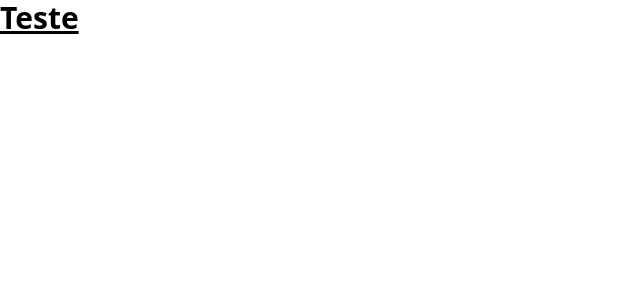
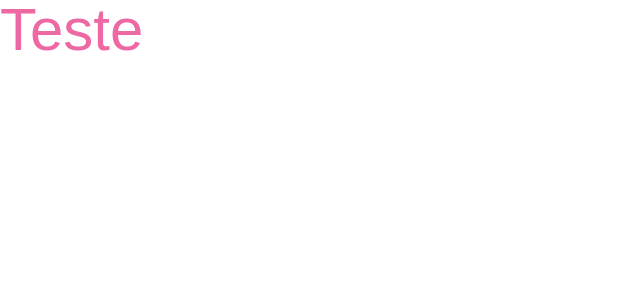
Before and after one commit to carolandrade1/social-proof-section, a Next.js app: page / in a window 1280 px wide. Shown: the top 300 px of the page, without its empty margins (0-640 px from the left). Built offline with nearby package versions, Linux system fonts and the light colour scheme.

Commit message:
style(palette): add color palette

```diff
--- a/pages/index.js
+++ b/pages/index.js
@@ -1,7 +1,7 @@
 export default function Home() {
   return (
     <div>
-      <h1 className="text-3xl font-bold underline">Teste</h1>
+      <h1 className='text-6xl font-sans font-normal text-s-pink'>Teste</h1>
     </div>
-  )
+  );
 }
--- a/tailwind.config.js
+++ b/tailwind.config.js
@@ -1,7 +1,17 @@
 module.exports = {
   content: ['./pages/**/*.{js,ts,jsx,tsx}', './src/**/*.{js,ts,jsx,tsx}'],
   theme: {
-    extend: {},
+    extend: {
+      fontFamily: {
+        sans: ['Spartan', 'sans-serif'],
+      },
+      colors: {
+        'vd-magenta': '#502050',
+        's-pink': '#EE68A4',
+        'darkg-magenta': '#937B92',
+        'lightg-magenta': '#F7F2F7',
+      },
+    },
   },
   plugins: [],
 };
```
